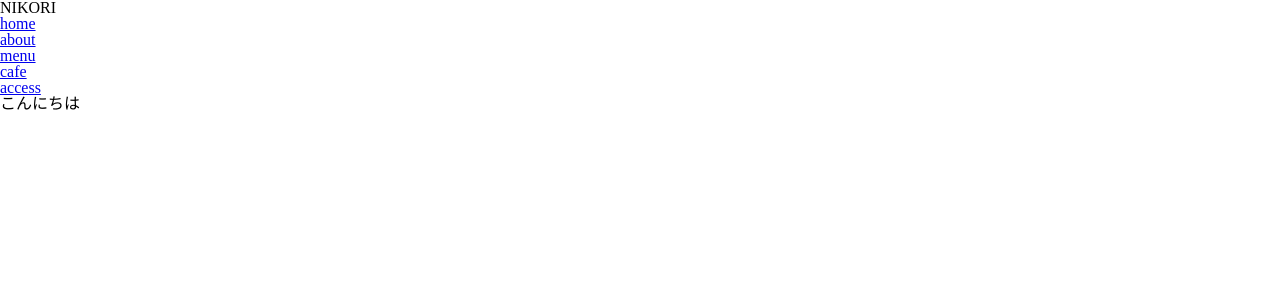
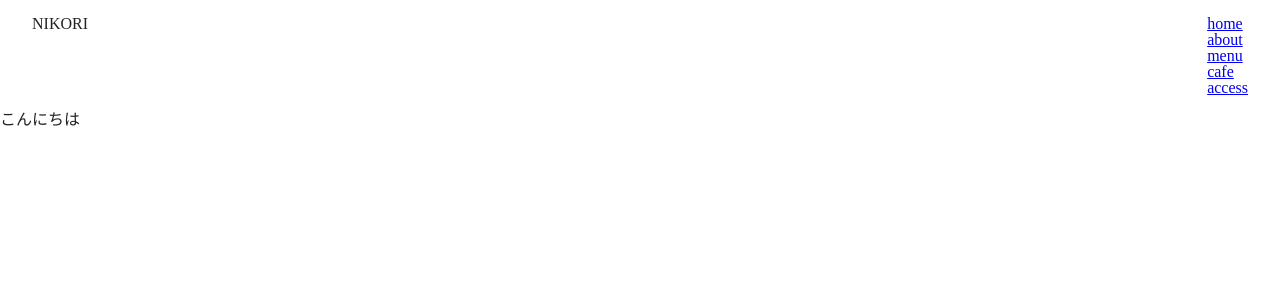
Before and after one commit to junya3/training_react, a Next.js app: page / in a window 1280 px wide. Shown: the top 300 px of the page. Built offline with nearby package versions, Linux system fonts and the light colour scheme.

Commit message:
rootのルールを追加しました。

```diff
--- a/src/assets/css/style.css
+++ b/src/assets/css/style.css
@@ -1,7 +1,30 @@
 @charset "utf-8";
 
 :root {
-  --bg-primary: #ccc;
+  --bg-color-100: #7d6548;
+  --bg-color-200: #4b3c2d;
+  --bg-color-300: #f8f7f4;
+  --bg-color-white: #ffffff;
+
+  --text-color-100: #4b3c2d;
+  --text-color-200: #64503b;
+  --text-color-300: #7d6548;
+
+  --text-white: #ffffff;
+  --text-black: #232323;
+
+  --gap-48px: 3rem;
+  --gap-24px: 1.5rem;
+  --gap-16px: 1rem;
+  --gap-14px: 0.875rem;
+  --gap-8px: 0.5rem;
+
+  --font-xxl: 2.5rem;
+  --font-xl: 2.25rem;
+  --font-lg: 2rem;
+  --font-md: 1.25rem;
+  --font-sm: 1rem;
+  --font-xs: 0.875rem;
 }
 
 *,
@@ -13,4 +36,5 @@
 body {
   margin: 0;
   padding: 0;
+  color: var(--text-black);
 }
--- a/src/components/commons/Header.module.css
+++ b/src/components/commons/Header.module.css
@@ -1,3 +1,9 @@
 .header {
-  background: var(--bg);
+  width: 100%;
+  height: auto;
+  display: flex;
+  justify-content: space-between;
+
+  padding: 1rem 2rem;
+  background: var(--bg-primary);
 }
```
